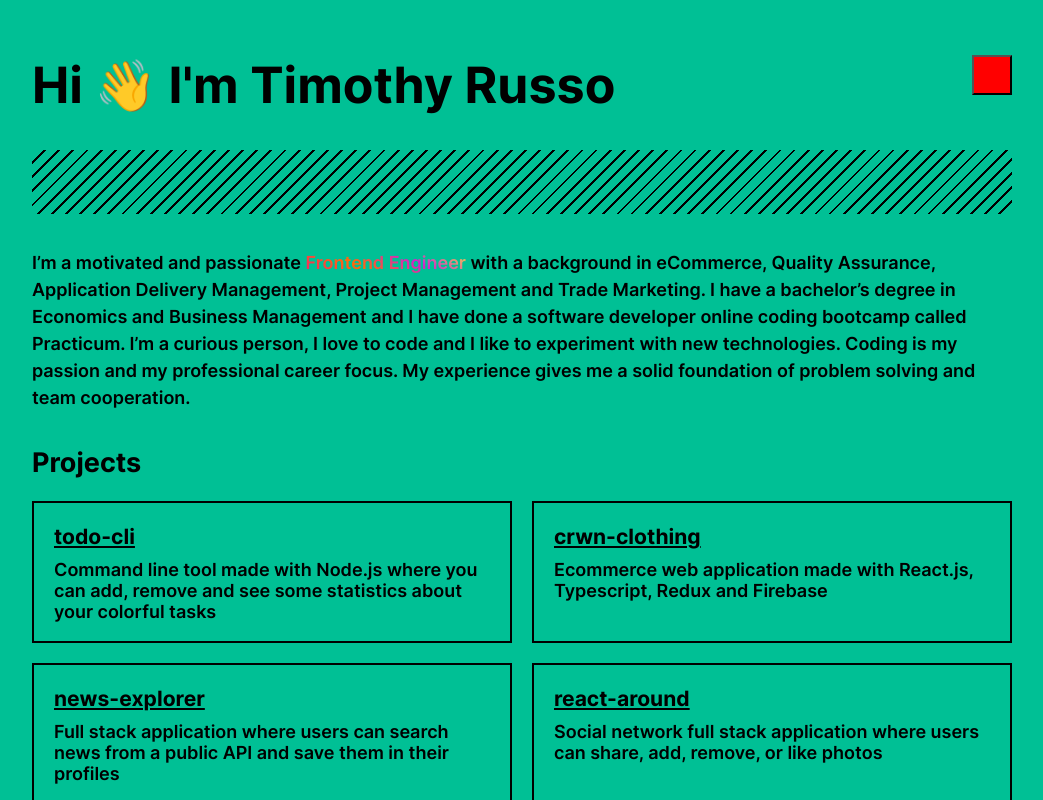
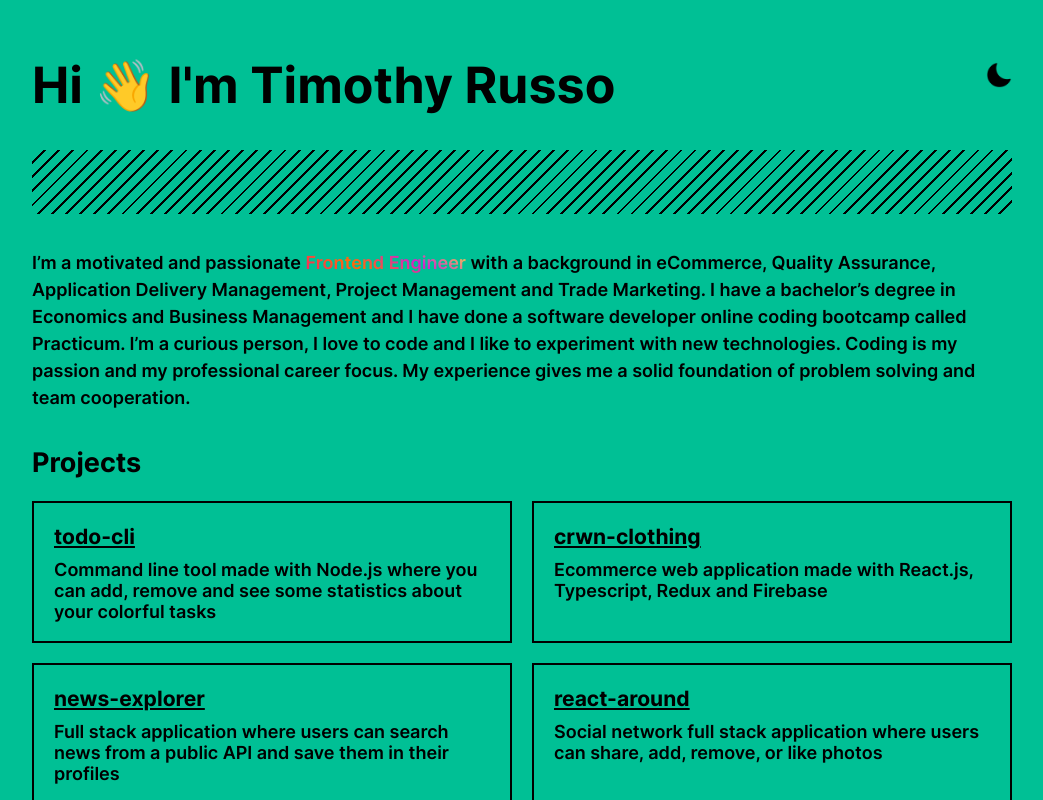
Before and after one commit to timothyrusso/personal-website, a React (Create React App) app: page / in a window 1280 px wide. Shown: the top 800 px of the page, without its empty margins (118-1161 px from the left). Built offline with nearby package versions, Linux system fonts and the light colour scheme.

Commit message:
feat: add icons to the dark mode button

```diff
--- a/src/App.tsx
+++ b/src/App.tsx
@@ -13,7 +13,7 @@
   return (
     <>
       <GlobalStyle isOn={value} />
-      <NavbarComponent toggle={toggle} />
+      <NavbarComponent toggle={toggle} isOn={value} />
       <SpacerComponent />
       <DescriptionComponent />
       <ProjectsComponent isOn={value} />
--- a/src/components/dark-mode-button/dark-mode-button.component.tsx
+++ b/src/components/dark-mode-button/dark-mode-button.component.tsx
@@ -1,11 +1,13 @@
 import { FC } from "react"
+import { DarkModeButton } from "./dark-mode-button.style"
 
 type DarkModeButtonComponentProps = {
     toggle: () => void;
+    isOn: boolean;
 }
 
-export const DarkModeButtonComponent: FC<DarkModeButtonComponentProps> = ({ toggle }) => {
+export const DarkModeButtonComponent: FC<DarkModeButtonComponentProps> = ({ toggle, isOn }) => {
     return (
-        <button style={{ width: '40px', backgroundColor: 'red', height: '40px', alignSelf: 'center' }} onClick={() => toggle()} />
+        <DarkModeButton onClick={() => toggle()} isOn={isOn} />
     )
 }
--- /dev/null
+++ b/src/components/dark-mode-button/dark-mode-button.style.tsx
@@ -0,0 +1,23 @@
+import styled from "styled-components"
+import sunLogo from '../../assets/sun.png'
+import moonLogo from '../../assets/moon.png'
+
+export type DarkModeButtonProps = {
+    isOn: boolean;
+}
+
+export const DarkModeButton = styled.button<DarkModeButtonProps>`
+    min-width: 26px;
+    background-image: ${({ isOn }) => isOn ? `url(${sunLogo})` : `url(${moonLogo})`};
+    min-height: 26px;
+    align-self: center;
+    border: none;
+    background-repeat: no-repeat;
+    background-size: contain;
+    cursor: pointer;
+    background-color: transparent;
+
+    &:hover {
+        opacity: 0.5;
+      }
+`
--- a/src/components/navbar/navbar.component.tsx
+++ b/src/components/navbar/navbar.component.tsx
@@ -1,16 +1,18 @@
 import { TitleComponent } from "../title/title.component"
 import { DarkModeButtonComponent } from "../dark-mode-button/dark-mode-button.component"
+import { Navbar } from "./navbar.style"
 import { FC } from "react"
 
 type NavbarComponentProps = {
     toggle: () => void;
+    isOn: boolean;
 }
 
-export const NavbarComponent: FC<NavbarComponentProps> = ({ toggle }) => {
+export const NavbarComponent: FC<NavbarComponentProps> = ({ toggle, isOn }) => {
     return (
-        <div style={{ display: 'flex', justifyContent: 'space-between' }}>
+        <Navbar>
             <TitleComponent />
-            <DarkModeButtonComponent toggle={toggle} />
-        </div>
+            <DarkModeButtonComponent toggle={toggle} isOn={isOn} />
+        </Navbar>
     )
 }
--- a/src/components/navbar/navbar.style.tsx
+++ b/src/components/navbar/navbar.style.tsx
@@ -1 +1,6 @@
-export {}
+import styled from "styled-components";
+
+export const Navbar = styled.nav`
+    display: flex;
+    justify-content: space-between;
+`
--- a/src/components/project-card/project-card.style.tsx
+++ b/src/components/project-card/project-card.style.tsx
@@ -9,7 +9,7 @@
 }
 
 export const ProjectCard = styled.li<ProjectCardProps>`
-  border: 2px solid ${({ isOn }) => isOn ? 'white' : 'black'};;
+  border: 2px solid ${({ isOn }) => isOn ? 'white' : 'black'};
   display: flex;
   justify-content: start;
   flex-direction: column;
@@ -17,7 +17,7 @@
   min-height: 138px;
   &:hover {
     cursor: pointer;
-    border-color: ${({ isOn }) => isOn ? 'hsl(166.6 100% 37.72%)' : 'white'};;
+    border-color: ${({ isOn }) => isOn ? 'hsl(166.6 100% 37.72%)' : 'white'};
   }
 `
 export const ProjectLink = styled.a<ProjectLinkProps>`
--- a/src/hooks/useDarkModeToggle.tsx
+++ b/src/hooks/useDarkModeToggle.tsx
@@ -1,6 +1,6 @@
 import { useState } from 'react';
 
-export const useDarkModeToggle = (initialValue: any): any => {
+export const useDarkModeToggle = (initialValue: boolean): { value: boolean, toggle: () => void } => {
   const [value, setValue] = useState(initialValue);
 
   const toggle = () => setValue(!value);
```
Also changed, not shown: src/assets/moon.png (added), src/assets/sun.png (added).
